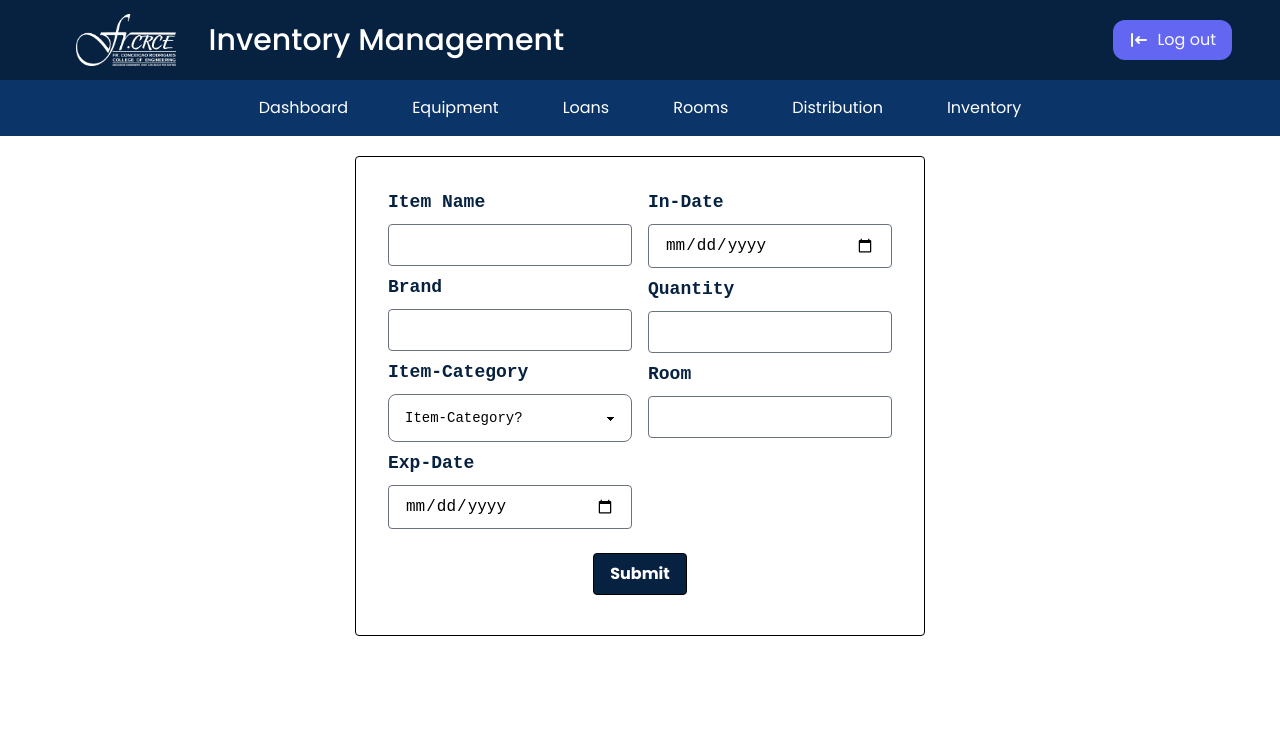
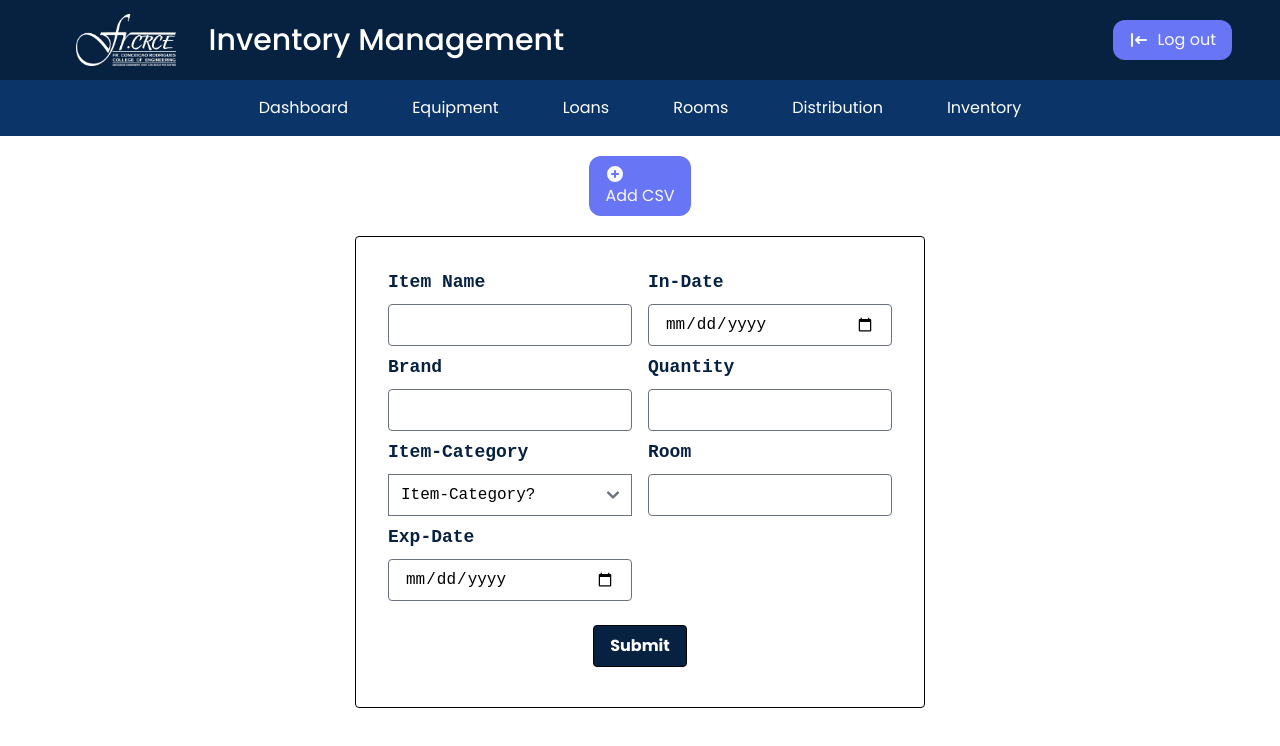
Before and after one commit to ZaneFerns360/inventory-gdsc, a Next.js app: page /dashboard/equipment/edit in a window 1280 px wide. Shown: the top 746 px of the page. Built offline with nearby package versions, Linux system fonts and the light colour scheme; what pocketbase would draw is missing.

Commit message:
file upload frontend

```diff
--- /dev/null
+++ b/app/dashboard/equipment/edit/csv/page.jsx
@@ -0,0 +1,28 @@
+import React from 'react'
+
+const page = () => {
+  return (
+    <div className="flex-col items-center justify-center justify-items-center">
+      <label
+        className="mb-2 block text-sm font-medium text-gray-900 dark:text-white"
+        htmlFor="file_input"
+      >
+        Upload file
+      </label>
+      <input
+        className="block w-1/3 cursor-pointer rounded-lg border border-gray-300 bg-gray-50 text-sm text-gray-900 focus:outline-none dark:border-gray-600 dark:bg-gray-700 dark:text-gray-400 dark:placeholder-gray-400"
+        aria-describedby="file_input_help"
+        id="file_input"
+        type="file"
+      />
+      <p
+        className="mt-1 text-sm text-gray-500 dark:text-gray-300"
+        id="file_input_help"
+      >
+        SVG, PNG, JPG or GIF (MAX. 800x400px).
+      </p>
+    </div>
+  )
+}
+
+export default page
--- a/app/dashboard/equipment/edit/page.jsx
+++ b/app/dashboard/equipment/edit/page.jsx
@@ -1,6 +1,7 @@
 'use client'
 import React, { useState } from 'react'
 import { pb } from '@utils/pocketbase'
+import Link from 'next/link'
 import './Form.css'
 
 const Form = () => {
@@ -54,6 +55,27 @@ const Form = () => {
   }
 
   return (
+    <div className="my-5 flex-col items-center justify-center justify-items-center">
+      <div className="flex items-center justify-center justify-items-center">
+        <Link
+          className="items-center rounded-xl bg-indigo-500 px-4 py-2 text-gray-50 hover:bg-indigo-600"
+          href="/dashboard/equipment/edit/csv"
+        >
+          <svg
+            xmlns="http://www.w3.org/2000/svg"
+            className="h-5 w-5"
+            viewBox="0 0 20 20"
+            fill="currentColor"
+          >
+            <path
+              fillRule="evenodd"
+              d="M10 18a8 8 0 100-16 8 8 0 000 16zm1-11a1 1 0 10-2 0v2H7a1 1 0 100 2h2v2a1 1 0 102 0v-2h2a1 1 0 100-2h-2V7z"
+              clipRule="evenodd"
+            />
+          </svg>
+          <span>Add CSV</span>
+        </Link>
+      </div>
       <div className="my-5 flex justify-center">
         <form
           className="rounded border border-black bg-white p-8"
@@ -75,7 +97,7 @@ const Form = () => {
                 onChange={(e) => setItemName(e.target.value)}
               />
               <label
-              className="mb-2 text-072140 block font-mono font-bold"
+                className="text-072140 mb-2 block font-mono font-bold"
                 htmlFor="entry2"
               >
                 Brand
@@ -88,18 +110,23 @@ const Form = () => {
                 onChange={(e) => setBrand(e.target.value)}
               />
               <label
-              className="mb-2 text-072140 block font-mono font-bold"
+                className="text-072140 mb-2 block font-mono font-bold"
                 htmlFor="select"
               >
                 Item-Category
               </label>
-            <select className="mb-2 select select-bordered border-gray-500 w-full max-w-xs font-mono text-black" id="select">
-              <option disabled selected>Item-Category?</option>
+              <select
+                className="select select-bordered mb-2 w-full max-w-xs border-gray-500 font-mono text-black"
+                id="select"
+              >
+                <option disabled selected>
+                  Item-Category?
+                </option>
                 <option>Consumable</option>
                 <option>Non-Consumable</option>
               </select>
               <label
-              className="mb-2 text-072140 block font-mono font-bold"
+                className="text-072140 mb-2 block font-mono font-bold"
                 htmlFor="expDate"
               >
                 Exp-Date
@@ -114,7 +141,7 @@ const Form = () => {
             </div>
             <div>
               <label
-              className="mb-2 text-072140 block font-mono font-bold"
+                className="text-072140 mb-2 block font-mono font-bold"
                 htmlFor="entry4"
               >
                 In-Date
@@ -127,7 +154,7 @@ const Form = () => {
                 onChange={(e) => setInDate(e.target.value)}
               />
               <label
-              className="mb-2 text-072140  block font-mono font-bold"
+                className="text-072140 mb-2  block font-mono font-bold"
                 htmlFor="entry5"
               >
                 Quantity
@@ -140,7 +167,7 @@ const Form = () => {
                 onChange={(e) => setQuantity(e.target.value)}
               />
               <label
-              className="mb-2 text-072140 block font-mono font-bold"
+                className="text-072140 mb-2 block font-mono font-bold"
                 htmlFor="entry6"
               >
                 Room
@@ -165,6 +192,7 @@ const Form = () => {
           {error && <p className="text-red-700">{error}</p>}
         </form>
       </div>
+    </div>
   )
 }
 
--- a/tailwind.config.js
+++ b/tailwind.config.js
@@ -20,7 +20,7 @@ module.exports = {
       },
     },
   },
-  plugins: [require("daisyui")],
+  plugins: [require("flowbite/plugin")],
   daisyui: {
     themes: ["light","flowbite/plugin"],
   },
```
Also changed, not shown: 1 other file (tests, documents, lock files or other folders). Lines whose indentation alone changed are shown as unchanged.
